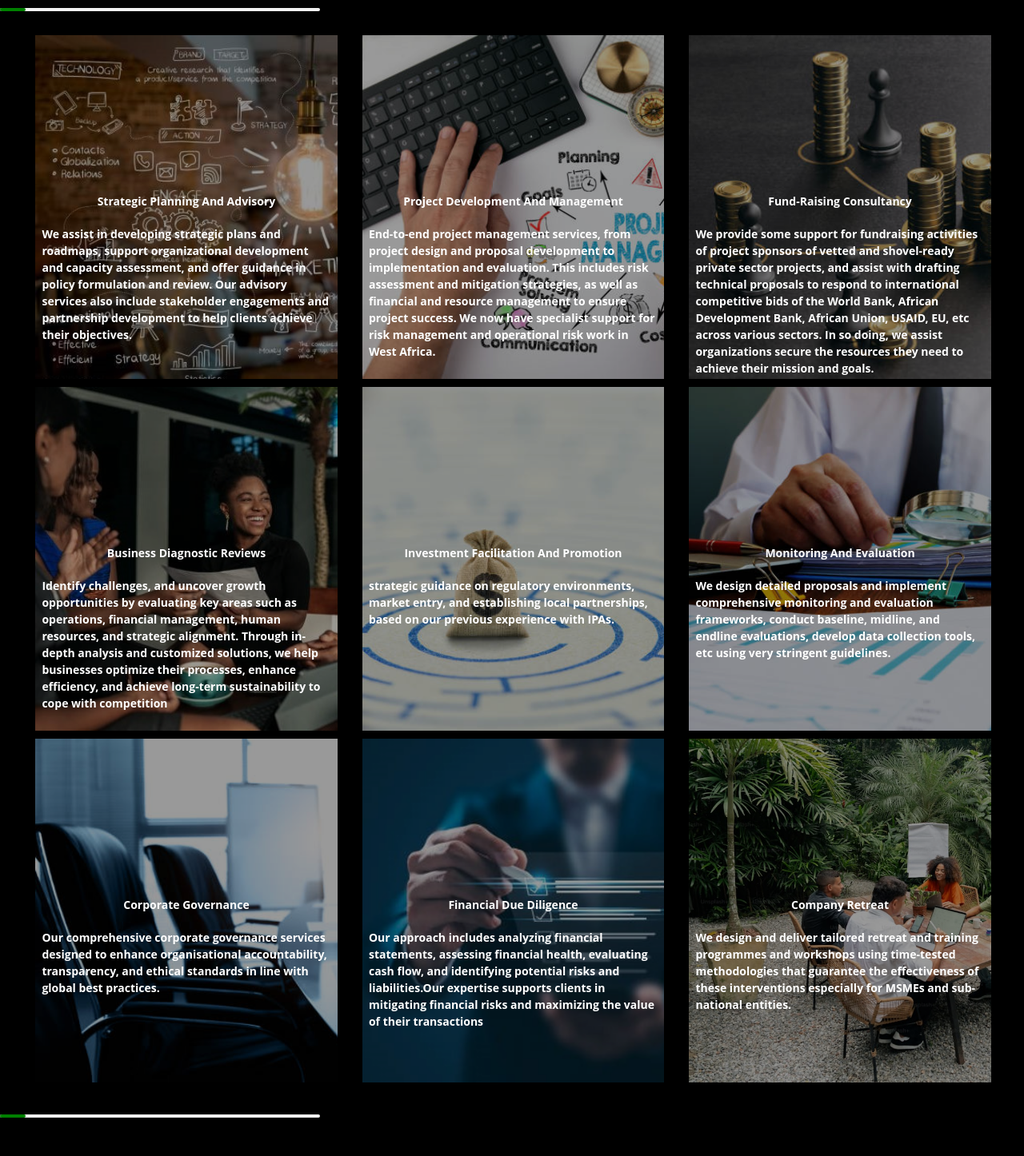
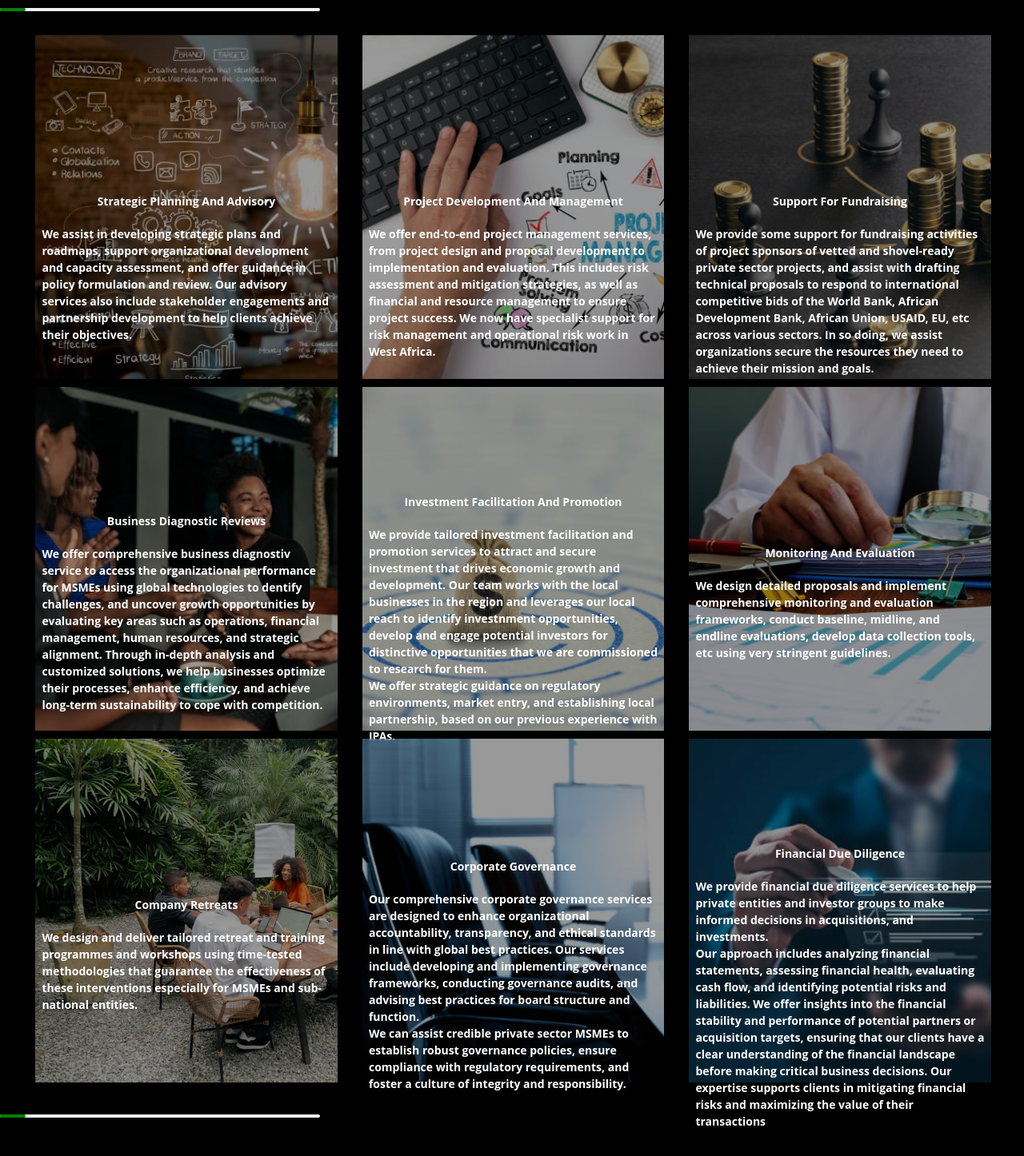
Before and after one commit to Folarrrrrrrrrrr/SCRM, a React (Vite) app: page / in a window 1280 px wide. Shown: the part 802-2248 px from the top of the page at 80% size. Built offline with nearby package versions, Linux system fonts and the light colour scheme; a web font is replaced by a local one.

Commit message:
Deployment changes effected

```diff
--- a/src/components/Home.jsx
+++ b/src/components/Home.jsx
@@ -15,12 +15,14 @@ const Home = () => {
             <h1 className="HeroHeader   font-Poppins">
               WELCOME TO{" "}
               <span className=" text-green-400 font-Poppins font-semibold ">
-                S.C.R.M
+                S.C.R.M.
               </span>
             </h1>
 
             <h3 className="summary   text-wrap text-left">
-              Sharon Consultative & Research Management was established in 1997 as a multidisciplinary partnership
+              Sharon Consultative & Research Management was established in 1997
+              as a multidisciplinary <br /> consulting,  advisory and reaearch
+              management practice.
             </h3>
             {/* <h3 className="summary  text-wrap text-left">
               We specialze in providing tailored solutions to help
--- a/src/components/Modal.jsx
+++ b/src/components/Modal.jsx
@@ -1,6 +1,5 @@
 import React, { useState } from "react";
 import './modal.css'
-
 
 export default function Modal(props) {
   const [modal, setModal] = useState(false);
@@ -14,7 +13,7 @@ export default function Modal(props) {
   }else{
     document.body.classList.remove('activeModal')
   }
-  return (
+  return(
     <div className='modalContainer'>
       <button onClick={toggleModal} className={props.modalButtonStyle}> {props.btnText}</button>
     {modal &&(
--- a/src/components/Services.jsx
+++ b/src/components/Services.jsx
@@ -11,7 +11,10 @@ const Services = () => {
             <div className="spaImg serviceOne ">
               <div className="imageOverlay"></div>
               <div className="overlayContent">
-                <h2 className="text-white  text-center"> Strategic Planning and Advisory</h2>
+                <h2 className="text-white  text-center">
+                  {" "}
+                  Strategic Planning and Advisory
+                </h2>
                 <p className="serviceSummary pl-2 pr-2 text-white">
                   We assist in developing strategic plans and roadmaps, support
                   organizational development and capacity assessment, and offer
@@ -24,21 +27,26 @@ const Services = () => {
             <div className="pdmImg serviceTwo ">
               <div className="imageOverlay"></div>
               <div className="overlayContent">
-                <h2  className="text-white   text-center">Project Development and Management </h2>
+                <h2 className="text-white   text-center">
+                  Project Development and Management{" "}
+                </h2>
                 <p className="serviceSummary pl-2 pr-2 text-white">
-                  End-to-end project management services, from project design
-                  and proposal development to implementation and evaluation.
-                  This includes risk assessment and mitigation strategies, as
-                  well as financial and resource management to ensure project
-                  success. We now have specialist support for risk management
-                  and operational risk work in West Africa.
+                  We offer end-to-end project management services, from project
+                  design and proposal development to implementation and
+                  evaluation. This includes risk assessment and mitigation
+                  strategies, as well as financial and resource management to
+                  ensure project success. We now have specialist support for
+                  risk management and operational risk work in West Africa.
                 </p>
               </div>
             </div>
             <div className=" frcImg serviceFive ">
               <div className="imageOverlay"></div>
               <div className="overlayContent">
-                <h2  className="text-white  text-center"> Fund-Raising Consultancy </h2>
+                <h2 className="text-white  text-center">
+                  {" "}
+                  Support for Fundraising{" "}
+                </h2>
                 <p className="serviceSummary pl-2 pr-2 text-white">
                   We provide some support for fundraising activities of project
                   sponsors of vetted and shovel-ready private sector projects,
@@ -53,24 +61,41 @@ const Services = () => {
             <div className="bdrImg serviceThree ">
               <div className="imageOverlay"></div>
               <div className="overlayContent">
-                <h2  className="text-white  text-center" > Business Diagnostic Reviews </h2>
+                <h2 className="text-white -mt-10 text-center">
+                  {" "}
+                  Business Diagnostic Reviews{" "}
+                </h2>
                 <p className="serviceSummary pl-2 pr-2 text-white">
-                  Identify challenges, and uncover growth opportunities by
-                  evaluating key areas such as operations, financial management,
-                  human resources, and strategic alignment. Through in-depth
-                  analysis and customized solutions, we help businesses optimize
-                  their processes, enhance efficiency, and achieve long-term
-                  sustainability to cope with competition
+                  We offer comprehensive business diagnostiv service to access
+                  the organizational performance for MSMEs using global
+                  technologies to dentify challenges, and uncover growth
+                  opportunities by evaluating key areas such as operations,
+                  financial management, human resources, and strategic
+                  alignment. Through in-depth analysis and customized solutions,
+                  we help businesses optimize their processes, enhance
+                  efficiency, and achieve long-term sustainability to cope with
+                  competition.
                 </p>
               </div>
             </div>
+
+
             <div className="ifpImg serviceFour ">
               <div className="imageOverlay"></div>
               <div className="overlayContent">
-                <h2 className="text-white  text-center">Investment Facilitation and Promotion</h2>
-                <p className="serviceSummary pl-2 pr-2 text-white">
-                  strategic guidance on regulatory environments, market entry,
-                  and establishing local partnerships, based on our previous
+                <h2 className="text-white -mt-16 text-center">
+                  Investment Facilitation and Promotion
+                </h2>
+                <p className="serviceSummary pl-2  pr-2 text-white">
+                  We provide tailored investment facilitation and promotion
+                  services to attract and secure investment that drives economic
+                  growth and development. Our team works with the local
+                  businesses in the region and leverages our local reach to
+                  identify investnment opportunities, develop and engage
+                  potential investors for distinctive opportunities that we are
+                  commissioned to research for them. <br /> We offer strategic
+                  guidance on regulatory environments, market entry, and
+                  establishing local partnership, based on our previous
                   experience with IPAs.
                 </p>
               </div>
@@ -78,7 +103,9 @@ const Services = () => {
             <div className="meImg serviceNine ">
               <div className="imageOverlay"></div>
               <div className="overlayContent">
-                <h2  className="text-white  text-center">Monitoring and Evaluation</h2>
+                <h2 className="text-white  text-center">
+                  Monitoring and Evaluation
+                </h2>
                 <p className="serviceSummary pl-2 pr-2 text-white">
                   We design detailed proposals and implement comprehensive
                   monitoring and evaluation frameworks, conduct baseline,
@@ -87,38 +114,10 @@ const Services = () => {
                 </p>
               </div>
             </div>
-            <div className=" cgImg serviceEight ">
-              <div className="imageOverlay"></div>
-              <div className="overlayContent">
-                <h2  className="text-white  text-center"> Corporate Governance</h2>
-                <p className=" text-white serviceSummary pl-2 pr-2">
-                  Our comprehensive corporate governance services designed to
-                  enhance organisational accountability, transparency, and
-                  ethical standards in line with global best practices.{" "}
-                </p>
-              </div>
-            </div>
-            <div className="fddImg serviceSix ">
-              <div className="imageOverlay"></div>
-              <div className="overlayContent">
-                <h2 className="text-white text-center"> Financial Due Diligence </h2>
-                <p className="  serviceSummary pl-2 pr-2 text-white">
-                  Our approach includes analyzing financial statements,
-                  assessing financial health, evaluating cash flow, and
-                  identifying potential risks and liabilities.Our expertise
-                  supports clients in mitigating financial risks and maximizing
-                  the value of their transactions
-                </p>
-              </div>
-            </div>
-            {/* <div className="cfsImg serviceSeven ">
-              <h2> Comprehensive Feasibil ity Study</h2>
-              <div className="imageOverlay"></div>
-            </div> */}
             <div className=" crImg serviceTen ">
               <div className="imageOverlay"></div>
               <div className="overlayContent">
-                <h2  className="text-white  text-center"> Company Retreat</h2>
+                <h2 className="text-white  text-center"> Company Retreats</h2>
                 <p className="serviceSummary pl-2 pr-2 text-white">
                   We design and deliver tailored retreat and training programmes
                   and workshops using time-tested methodologies that guarantee
@@ -127,6 +126,52 @@ const Services = () => {
                 </p>
               </div>
             </div>
+            <div className=" cgImg serviceEight ">
+              <div className="imageOverlay"></div>
+              <div className="overlayContent">
+                <h2 className="text-white -mt-12  text-center">
+                  {" "}
+                  Corporate Governance
+                </h2>
+                <p className=" text-white serviceSummary pl-2 pr-2">
+                  Our comprehensive corporate governance services are designed
+                  to enhance organizational accountability, transparency, and
+                  ethical standards in line with global best practices. Our
+                  services include developing and implementing governance
+                  frameworks, conducting governance audits, and advising best
+                  practices for board structure and function. <br /> We can
+                  assist credible private sector MSMEs to establish robust
+                  governance policies, ensure compliance with regulatory
+                  requirements, and foster a culture of integrity and
+                  responsibility.
+                </p>
+              </div>
+            </div>
+            <div className="fddImg serviceSix ">
+              <div className="imageOverlay"></div>
+              <div className="overlayContent">
+                <h2 className="text-white -mt-16 text-center">
+                  {" "}
+                  Financial Due Diligence{" "}
+                </h2>
+                <p className="  serviceSummary  pl-2 pr-2 text-white">
+                  We provide financial due diligence services to help private
+                  entities and investor groups to make informed decisions in
+                  acquisitions, and investments. <br />
+                  Our approach includes analyzing financial statements,
+                  assessing financial health, evaluating cash flow, and
+                  identifying potential risks and liabilities. We offer insights
+                  into the financial stability and performance of potential
+                  partners or acquisition targets, ensuring that our clients
+                  have a clear understanding of the financial landscape before
+                  making critical business decisions. Our expertise supports
+                  clients in mitigating financial risks and maximizing the value
+                  of their transactions
+                </p>
+              </div>
+            </div>
+
+
           </div>
           {/* <div className="contactContainer">
             <h2 className="line-title">  Contact Me</h2>
```
Also changed, not shown: src/components/About.jsx (+22 -21 lines).
